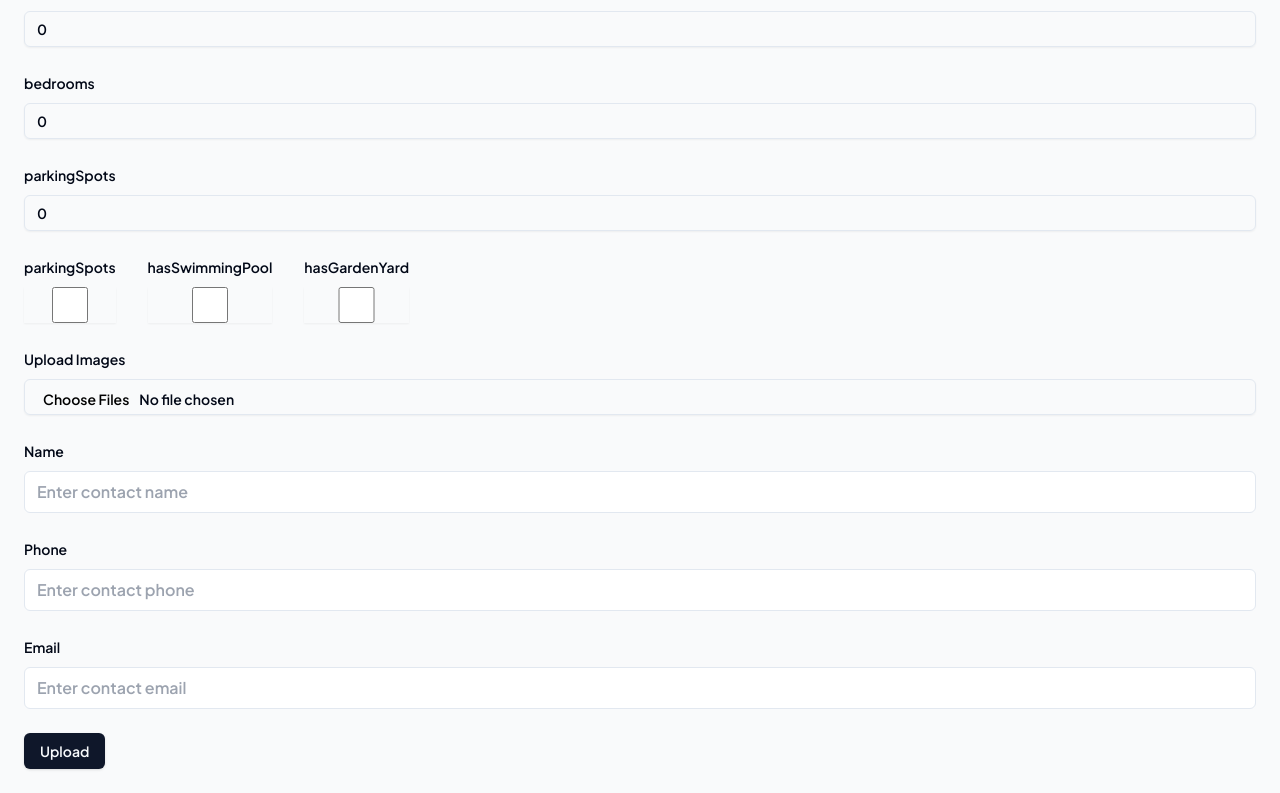
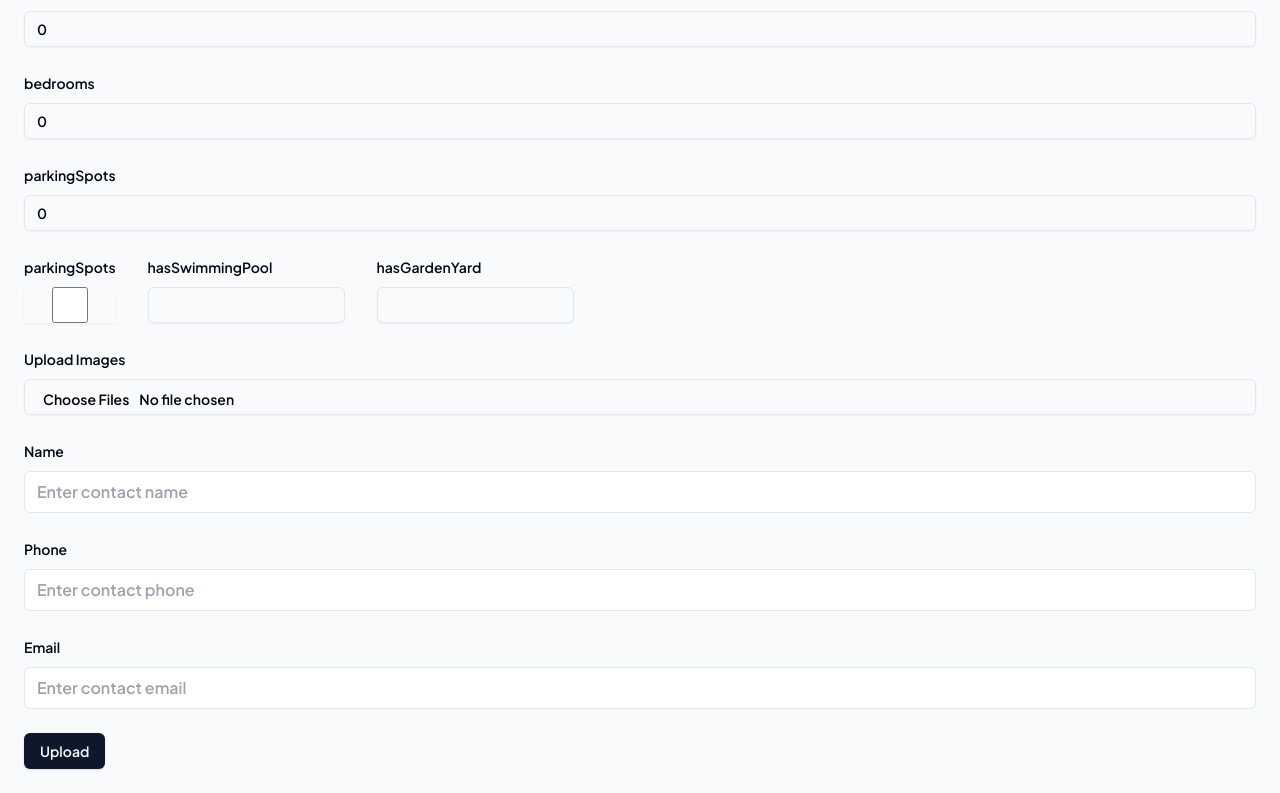
Before and after one commit to Shyam-Raghuwanshi/realState, a Next.js app: page /admin/upload in a window 1280 px wide. Shown: the part 1597-2390 px from the top of the page. Built offline with nearby package versions, Linux system fonts and the light colour scheme; no server answers.

Commit message:
fixing-image-schema

```diff
--- a/actions/handleProperty.ts
+++ b/actions/handleProperty.ts
@@ -78,7 +78,7 @@ export const UploadPropertyDetails = async (values: string, files: FormData) =>
                 statusId: data.statusId,
                 images: {
                     create: {
-                        url: urls
+                        urls
                     }
                 },
                 type: {
--- a/app/admin/upload/page.tsx
+++ b/app/admin/upload/page.tsx
@@ -468,9 +468,13 @@ export default function Upload() {
                                     <FormLabel>parkingSpots</FormLabel>
                                     <FormControl>
                                         <Input
-                                            {...field}
+                                            onChange={(e) =>
+                                                field.onChange(
+                                                    e.target.checked ? e.target.value = "on" : e.target.value = "off",
+                                                    console.log(e.target.value)
+                                                )
+                                            }
                                             type="checkbox"
-                                            placeholder="parkingSpots"
                                         />
                                     </FormControl>
                                     <FormMessage />
@@ -485,9 +489,11 @@ export default function Upload() {
                                     <FormLabel>hasSwimmingPool</FormLabel>
                                     <FormControl>
                                         <Input
-                                            {...field}
-                                            type="checkbox"
-                                            placeholder="hasSwimmingPool"
+                                            onChange={(e) =>
+                                                field.onChange(
+                                                    e.target.checked ? e.target.value = "on" : e.target.value = "off"
+                                                )
+                                            }
                                         />
                                     </FormControl>
                                     <FormMessage />
@@ -502,9 +508,11 @@ export default function Upload() {
                                     <FormLabel>hasGardenYard</FormLabel>
                                     <FormControl>
                                         <Input
-                                            {...field}
-                                            type="checkbox"
-                                            placeholder="hasGardenYard"
+                                            onChange={(e) =>
+                                                field.onChange(
+                                                    e.target.checked ? e.target.value = "on" : e.target.value = "off"
+                                                )
+                                            }
                                         />
                                     </FormControl>
                                     <FormMessage />
```
Also changed, not shown: 1 other file (tests, documents, lock files or other folders).
